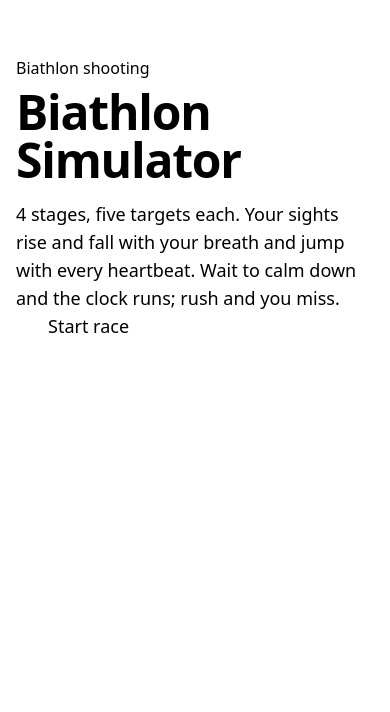
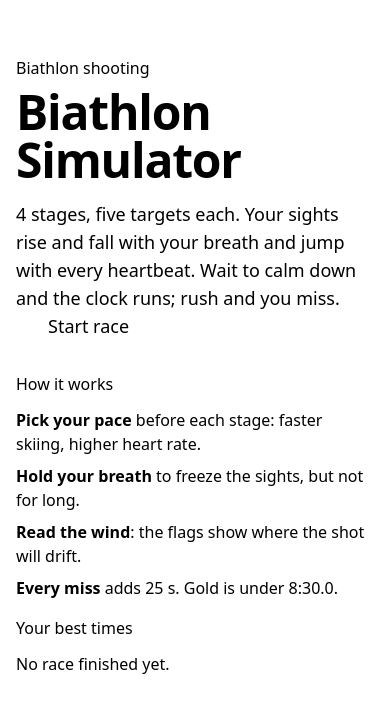
Before and after one commit to AlessioFerrari8/BiathlonSimulator, an Angular app in the folder frontend/: page /#/ in a window 390 px wide. Shown: the top 712 px of the page. Built offline with nearby package versions, Linux system fonts and the light colour scheme.

Commit message:
Feat: list best times

```diff
--- a/frontend/src/app/pages/home-page/home-page.html
+++ b/frontend/src/app/pages/home-page/home-page.html
@@ -8,4 +8,30 @@
     </p>
     <a routerLink="/race" class="btn btn-primary mt-6 px-8 py-3 text-lg">Start race</a>
   </div>
+
+  <div class="grid gap-4 md:grid-cols-2">
+    <div class="panel">
+      <h2 class="label">How it works</h2>
+      <ul class="mt-3 space-y-2">
+        <li><strong>Pick your pace</strong> before each stage: faster skiing, higher heart rate.</li>
+        <li><strong>Hold your breath</strong> to freeze the sights, but not for long.</li>
+        <li><strong>Read the wind</strong>: the flags show where the shot will drift.</li>
+        <li><strong>Every miss</strong> adds {{ penaltySeconds }} s. Gold is under {{ goldTime }}.</li>
+      </ul>
+    </div>
+
+    <div class="panel">
+      <h2 class="label">Your best times</h2>
+      <ol class="mt-3 space-y-2">
+        @for (entry of bestTimes(); track entry.date) {
+          <li class="flex items-baseline justify-between gap-3">
+            <span class="stat">{{ formatTime(entry.totalMs) }}</span>
+            <span class="text-sm text-mist">{{ entry.misses }} missed · {{ entry.date | date: 'd MMM' }}</span>
+          </li>
+        } @empty {
+          <li class="text-mist">No race finished yet.</li>
+        }
+      </ol>
+    </div>
+  </div>
 </section>
--- a/frontend/src/app/pages/home-page/home-page.ts
+++ b/frontend/src/app/pages/home-page/home-page.ts
@@ -1,15 +1,19 @@
-import { Component } from '@angular/core';
+import { Component, inject } from '@angular/core';
 import { RouterLink } from '@angular/router';
 import { MEDAL_LIMIT_MS, PENALTY_MS, STAGES } from '../../game/config';
 import { formatTime } from '../../game/format';
+import { DatePipe } from '@angular/common';
+import { BestTimes } from '../../core/best-times';
 
 @Component({
-  imports: [RouterLink],
+  imports: [RouterLink, DatePipe],
   selector: 'app-home-page',
   templateUrl: './home-page.html',
 })
 export class HomePage {
+  protected readonly bestTimes = inject(BestTimes).list;
   protected readonly stageCount = STAGES.length;
   protected readonly penaltySeconds = PENALTY_MS / 1000;
   protected readonly goldTime = formatTime(MEDAL_LIMIT_MS.gold);
+  protected readonly formatTime = formatTime;
 }
```
